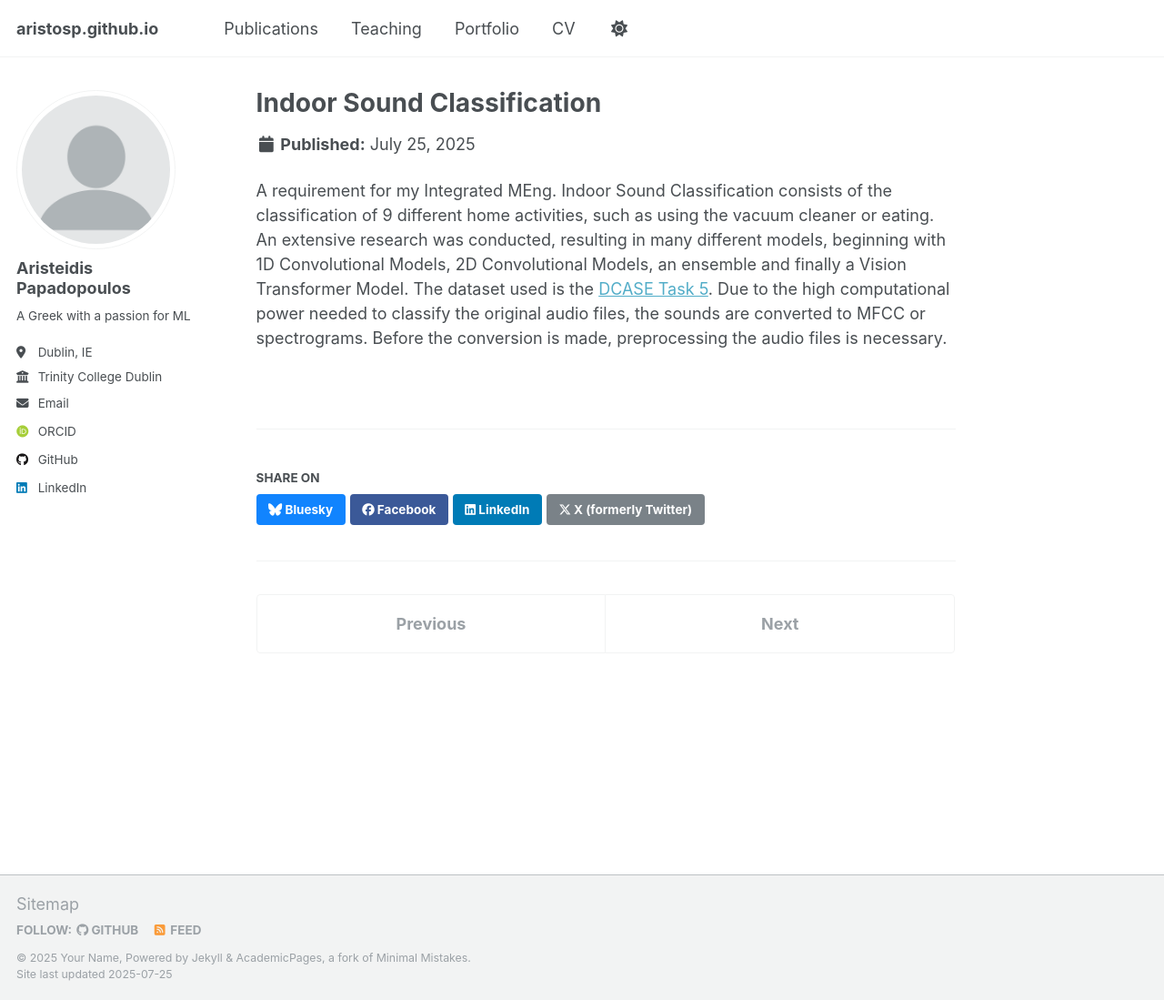
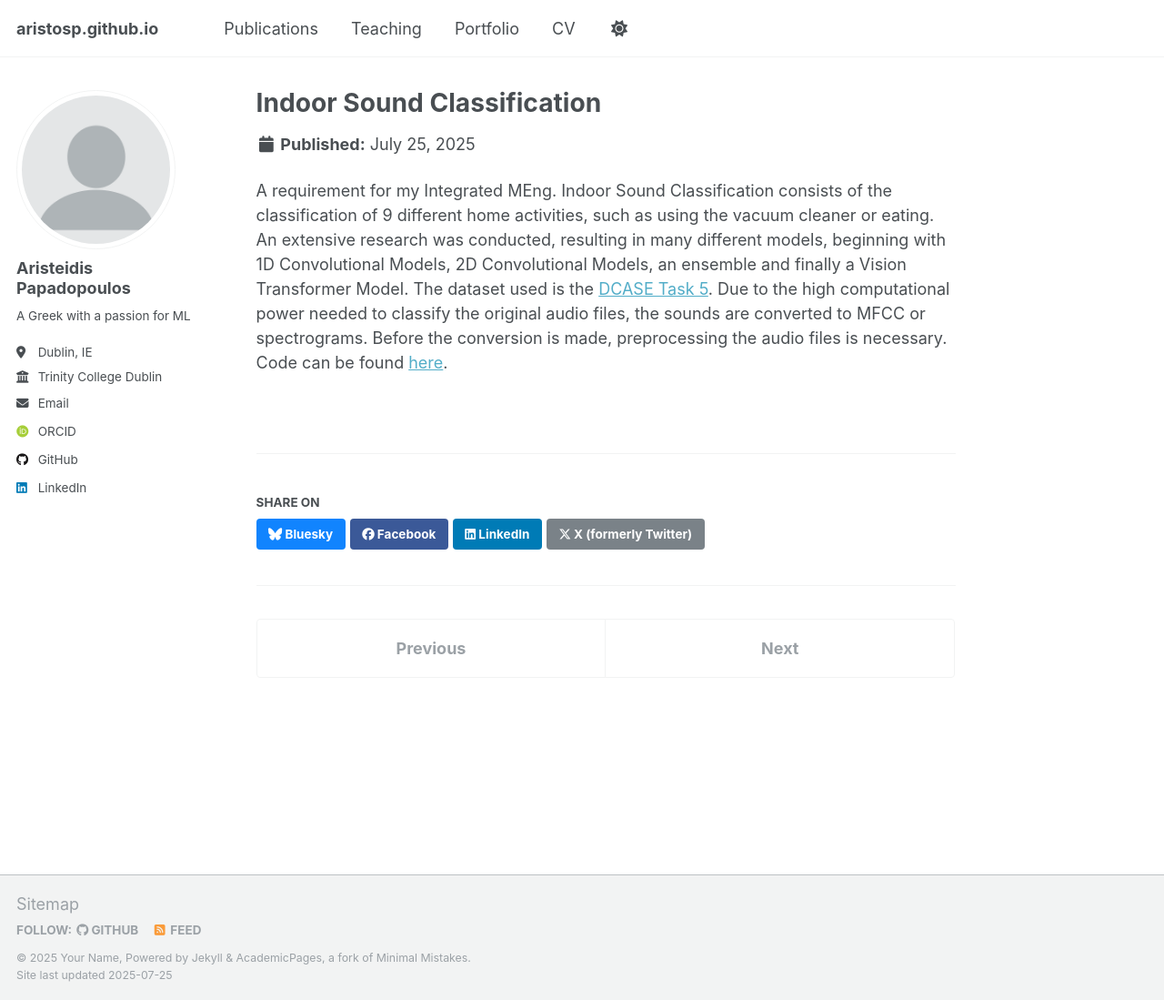
Before and after one commit to aristosp/aristosp.github.io, a Jekyll site: the page built from _portfolio/portfolio-1.md, in a window 1280 px wide and 1099 px high. Shown: the whole window at 91% size. Built offline with Jekyll 4.4.1, drawn with Linux system fonts in a browser that asks for light colours; some web fonts are replaced.

Commit message:
Update portfolio-1.md

```diff
--- a/_portfolio/portfolio-1.md
+++ b/_portfolio/portfolio-1.md
@@ -5,3 +5,4 @@ collection: portfolio
 ---
 A requirement for my Integrated MEng. Indoor Sound Classification consists of the classification of 9 different home activities, such as using the vacuum cleaner or eating. An extensive research was conducted, resulting in many different models, beginning with 1D Convolutional Models, 2D Convolutional Models, an ensemble and finally a Vision Transformer Model. The dataset used is the [DCASE Task 5](https://dcase.community/challenge2018/task-monitoring-domestic-activities).
 Due to the high computational power needed to classify the original audio files, the sounds are converted to MFCC or spectrograms. Before the conversion is made, preprocessing the audio files is necessary.
+Code can be found [here](https://github.com/aristosp/Indoor-Sound-Classification).
```
